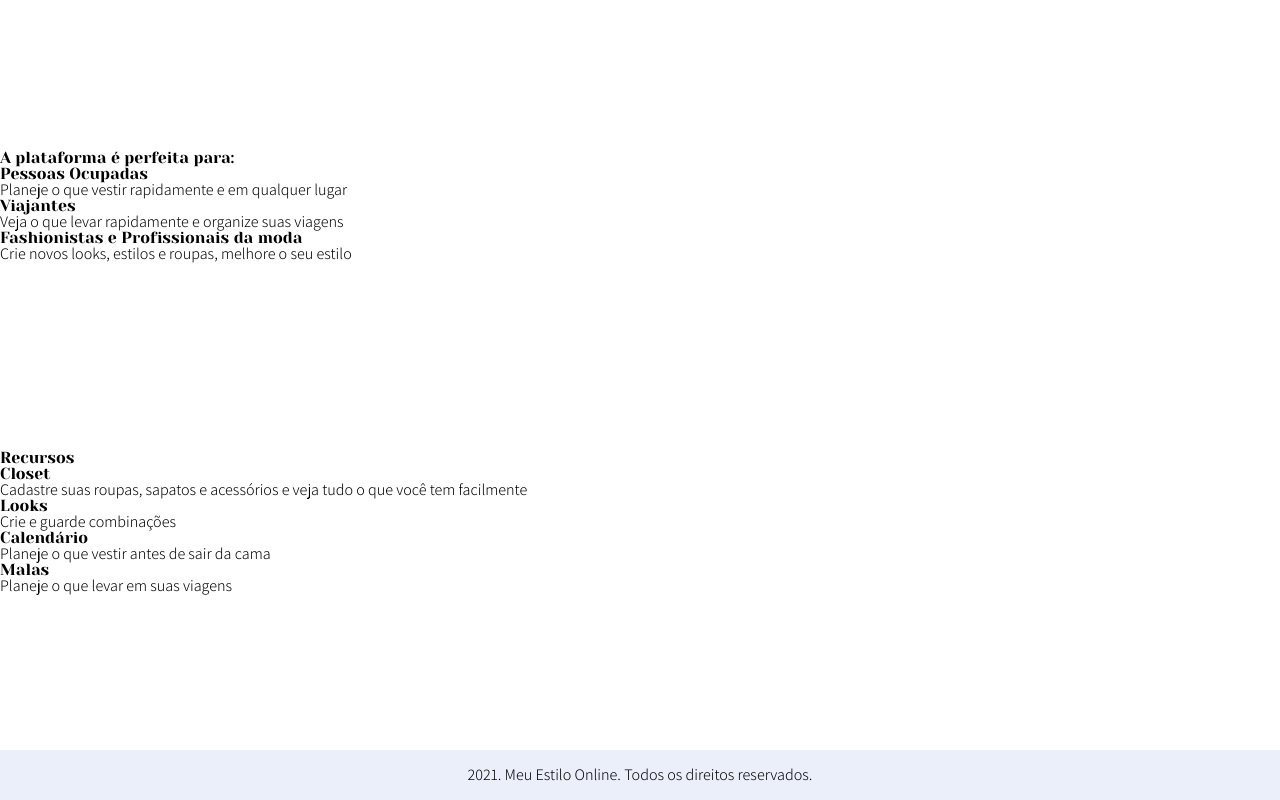
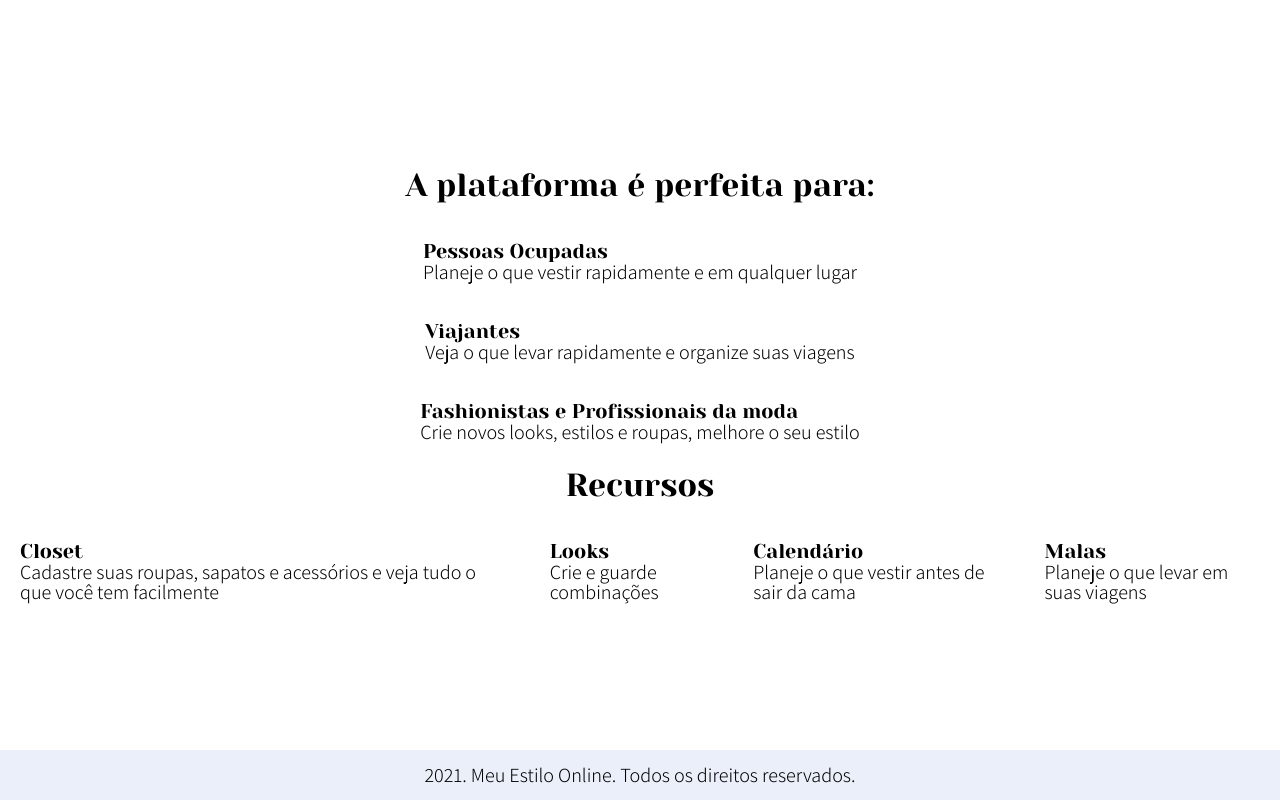
Before and after one commit to lydyanah/projeto-senac, a React (Create React App) app: page / in a window 1280 px wide. Shown: the part 530-1330 px from the top of the page. Built offline with nearby package versions, Linux system fonts and the light colour scheme.

Commit message:
estilos página home

```diff
--- a/src/components/Page/Page.tsx
+++ b/src/components/Page/Page.tsx
@@ -10,7 +10,7 @@ type Props = {
 const Page: FunctionComponent<Props> = ({ children }) => {
   return (
     <>
-      <body>
+      <div className="content">
         <div className="navbar">
           <Link to="/">
             <img className="logo" src={Logo} alt="logotipo" />
@@ -36,7 +36,7 @@ const Page: FunctionComponent<Props> = ({ children }) => {
         <footer>
           <p>2021. Meu Estilo Online. Todos os direitos reservados.</p>
         </footer>
-      </body>
+      </div>
     </>
   );
 };
--- a/src/pages/about/index.tsx
+++ b/src/pages/about/index.tsx
@@ -4,7 +4,7 @@ const About = () => {
   return (
     <Page>
       <div>
-        <h1>Sobre</h1>
+        <h2>Sobre</h2>
         <p>
           A proposta do Meu Estilo Online é ser uma alternativa aos aplicativos
           de virtualização de guarda-roupas já existentes, oferecendo uma
--- a/src/pages/home/index.tsx
+++ b/src/pages/home/index.tsx
@@ -2,15 +2,15 @@ import { Link } from "react-router-dom";
 import Page from "../../components/Page/Page";
 import "./styles.css";
 
-
 const Home = () => {
   return (
     <Page>
+      <main className="conteúdoHome">
         <div className="infoGeral">
           <h1>Organize, crie, planeje!</h1>
           <p>
-          Adicione suas roupas e crie looks, planeje o que vestir e tenha acesso
-          ao seu guarda-roupa em qualquer lugar que você estiver!
+            Adicione suas roupas e crie looks, planeje o que vestir e tenha
+            acesso ao seu guarda-roupa em qualquer lugar que você estiver!
           </p>
           <Link to="/cadastro">
             <button className="cadastro">Cadastre-se</button>
@@ -19,24 +19,47 @@ const Home = () => {
 
         <div className="públicoAlvo">
           <h2>A plataforma é perfeita para:</h2>
+          <ul className="públicoAlvo-lista">
+            <li className="públicoAlvo-item">
               <h3>Pessoas Ocupadas</h3>
               <p>Planeje o que vestir rapidamente e em qualquer lugar</p>
+            </li>
+            <li className="públicoAlvo-item">
               <h3>Viajantes</h3>
               <p>Veja o que levar rapidamente e organize suas viagens</p>
+            </li>
+            <li className="públicoAlvo-item">
               <h3>Fashionistas e Profissionais da moda</h3>
               <p>Crie novos looks, estilos e roupas, melhore o seu estilo</p>
+            </li>
+          </ul>
         </div>
+
         <div className="recursos">
           <h2>Recursos</h2>
+          <ul className="recursos-lista">
+            <li className="recursos-item">
               <h3>Closet</h3>
-        <p>Cadastre suas roupas, sapatos e acessórios e veja tudo o que você tem facilmente</p>
+              <p>
+                Cadastre suas roupas, sapatos e acessórios e veja tudo o que
+                você tem facilmente
+              </p>
+            </li>
+            <li className="recursos-item">
               <h3>Looks</h3>
               <p>Crie e guarde combinações</p>
+            </li>
+            <li className="recursos-item">
               <h3>Calendário</h3>
               <p>Planeje o que vestir antes de sair da cama</p>
+            </li>
+            <li className="recursos-item">
               <h3>Malas</h3>
               <p>Planeje o que levar em suas viagens</p>
+            </li>
+          </ul>
         </div>
+      </main>
     </Page>
   );
 };
--- a/src/pages/home/styles.css
+++ b/src/pages/home/styles.css
@@ -1,9 +1,24 @@
+.conteúdoHome h2{
+    font-size: 2em;
+    text-align: center;
+    padding: 20px;
+}
+
+.conteúdoHome h3, p{
+    font-size: 20px;
+}
+
 .infoGeral{
     height: 600px;
     display: flex;
     flex-direction: column;
     justify-content: center;
     align-items: center;
+}
+
+.infoGeral h1{
+    font-size: 3em;
+    margin: 20px;
 }
 
 button.cadastro,
@@ -13,15 +28,28 @@ button.cadastro,
     margin: 20px;
 }
 
-.infoGeral h1{
-    font-size: 3em;
-    margin: 20px;
+.públicoAlvo{
+    height: 300px;
 }
 
-.públicoAlvo{
-    height: 300px;
+.públicoAlvo-lista{
+    display: flex;
+    align-items: center;
+    flex-direction: column;
+}
+
+.públicoAlvo-item{
+    padding: 20px;
 }
 
 .recursos{
     height: 300px;
 }
+
+.recursos-lista{
+    display: flex;
+}
+
+.recursos-item{
+    padding: 20px;
+}
--- a/src/styles/global.css
+++ b/src/styles/global.css
@@ -7,7 +7,7 @@
     font-weight: 300;
 }
 
-body {
+.content {
     display: flex;
     flex-direction: column;
     min-height: 100vh;
```
Also changed, not shown: src/assets/icons/check-mark.png (added). Lines whose indentation alone changed are shown as unchanged.
